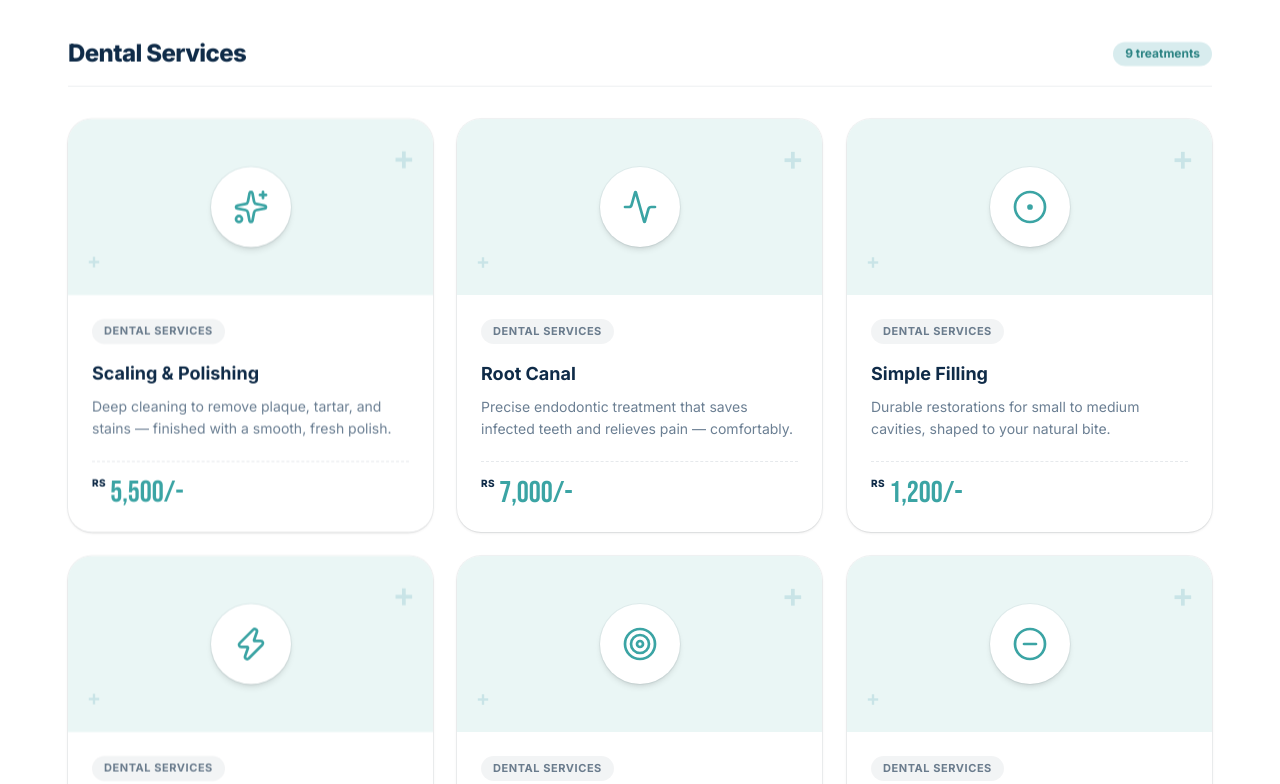
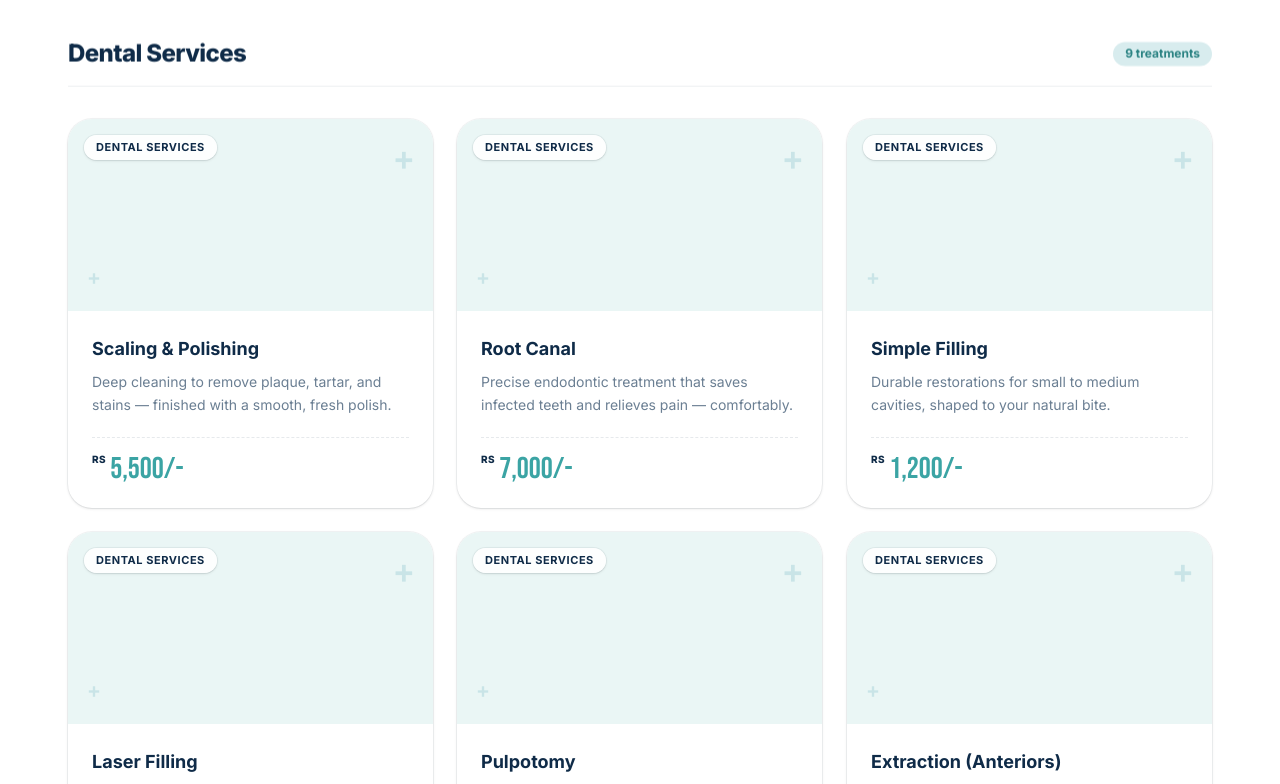
Before and after one commit to mibrahim-khalil/Rehman-Dental-Clinic, a React (Vite) app: page /#/services in a window 1280 px wide. Shown: the part 836-1620 px from the top of the page. Built offline with nearby package versions, Linux system fonts and the light colour scheme.

Commit message:
Update website content and assets

```diff
--- a/src/components/ServiceCard/ServiceCard.jsx
+++ b/src/components/ServiceCard/ServiceCard.jsx
@@ -1,6 +1,6 @@
-import { serviceCategories } from "../../data/services";
-import { getServiceIcon } from "../serviceIcons";
-import Reveal from "../Reveal/Reveal";
+import React from 'react';
+import { serviceCategories } from '../../data/services';
+import Reveal from '../Reveal/Reveal';
 
 /** "Rs" in navy + amount in teal (Bebas) — or a mint pill for consult-priced care. */
 export function PriceTag({ price, consult, compact = false }) {
@@ -26,7 +26,6 @@ export function PriceTag({ price, consult, compact = false }) {
 }
 
 export default function ServiceCard({ service, index = 0 }) {
-  const Icon = getServiceIcon(service.icon);
   const categoryLabel =
     serviceCategories.find((category) => category.id === service.category)?.label ?? "Treatment";
 
@@ -36,30 +35,39 @@ export default function ServiceCard({ service, index = 0 }) {
       delay={(index % 3) * 80}
       className="group flex h-full flex-col overflow-hidden rounded-3xl bg-white shadow-sm ring-1 ring-navy/5 transition-all duration-300 hover:-translate-y-1.5 hover:shadow-xl hover:ring-teal/30"
     >
-      <div className="relative grid h-44 place-items-center overflow-hidden bg-mint-cloud">
-        <span className="absolute right-5 top-5 font-display text-5xl leading-none text-mint-deep">
-          +
+      {/* Service Image */}
+      <div className="relative h-48 w-full overflow-hidden bg-mint-cloud">
+        {service.image ? (
+          <img
+            src={service.image}
+            alt={service.name}
+            className="h-full w-full object-cover transition-transform duration-500 group-hover:scale-105"
+          />
+        ) : (
+          <div className="grid h-full place-items-center">
+            <span className="absolute right-5 top-5 font-display text-5xl leading-none text-mint-deep">+</span>
+            <span className="absolute bottom-4 left-5 font-display text-3xl leading-none text-mint-deep">+</span>
+          </div>
+        )}
+
+        {/* Category Badge */}
+        <span className="absolute left-4 top-4 rounded-full bg-white/90 backdrop-blur-md px-3 py-1 text-[11px] font-bold uppercase tracking-wider text-navy shadow-sm ring-1 ring-navy/5">
+          {categoryLabel}
         </span>
-        <span className="absolute bottom-4 left-5 font-display text-3xl leading-none text-mint-deep">
-          +
-        </span>
-        <div className="grid size-20 place-items-center rounded-full bg-white shadow-md ring-1 ring-navy/5 transition-transform duration-300 group-hover:-rotate-6 group-hover:scale-105">
-          <Icon className="size-9 text-teal" strokeWidth={1.8} />
-        </div>
       </div>
 
+      {/* Details Body */}
       <div className="flex flex-1 flex-col p-6">
-        <span className="w-fit rounded-full bg-navy/5 px-3 py-1 text-[11px] font-bold uppercase tracking-wider text-navy/60">
-          {categoryLabel}
-        </span>
-
-        <h3 className="mt-4 text-lg font-bold text-navy transition-colors group-hover:text-teal">
+        <h3 className="text-lg font-bold text-navy transition-colors group-hover:text-teal">
           {service.name}
         </h3>
 
-        <p className="mt-2 flex-1 text-sm leading-relaxed text-muted">{service.description}</p>
+        <p className="mt-2 flex-1 text-sm leading-relaxed text-muted">
+          {service.description}
+        </p>
 
-        <div className="mt-5 border-t border-dashed border-navy/10 pt-4">
+        {/* Price Section */}
+        <div className="mt-5 border-t border-dashed border-navy/10 pt-4 flex items-center justify-between">
           <PriceTag price={service.price} consult={service.consult} />
         </div>
       </div>
```
